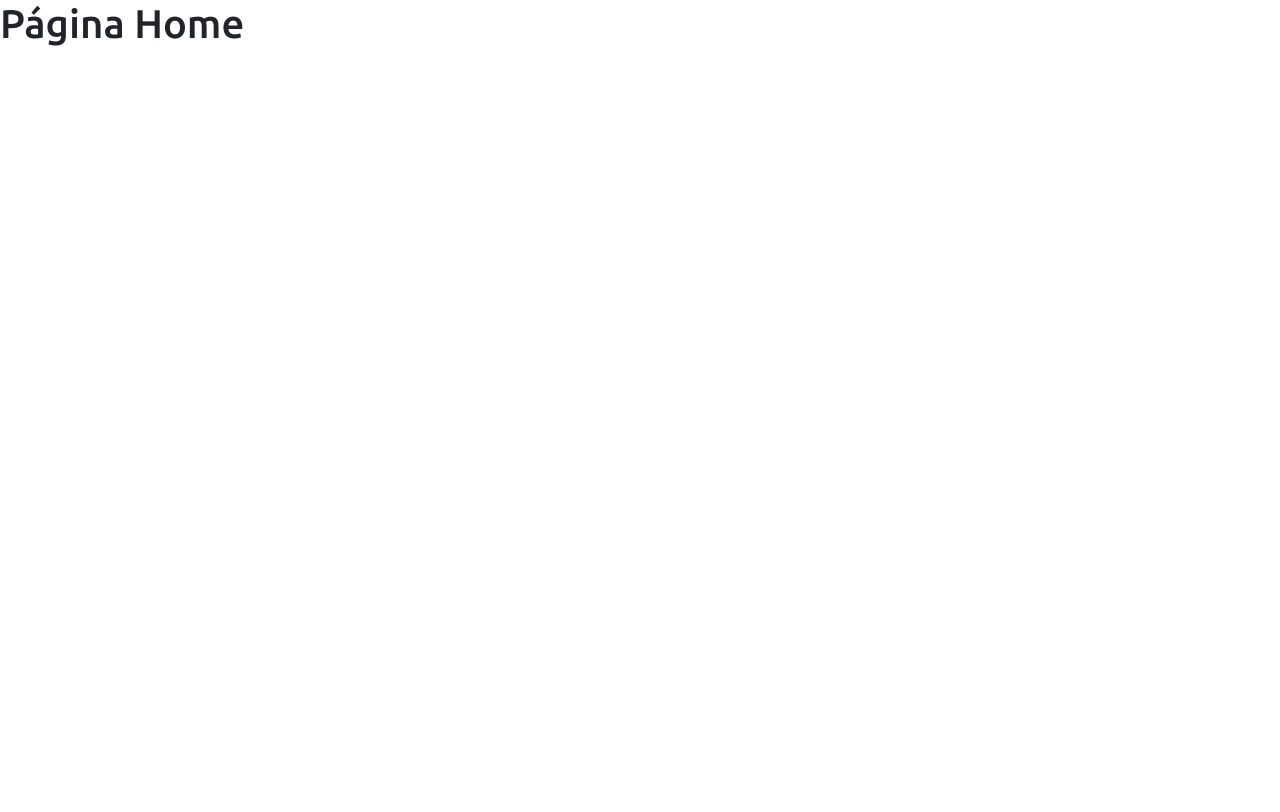
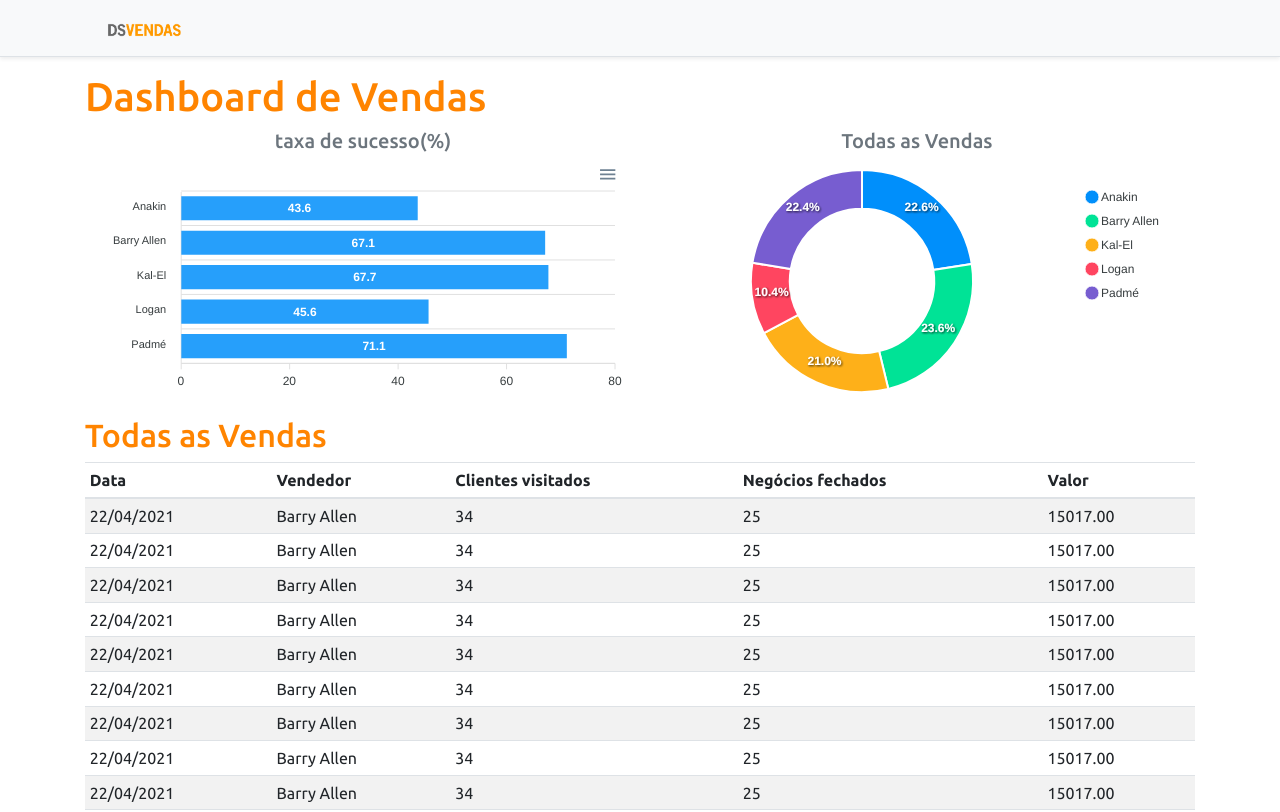
Before and after one commit to vitorhla/Project-DsVendas, a React (Create React App) app in the folder frontend/: page / in a window 1280 px wide. Shown: the top 812 px of the page. Built offline with nearby package versions, Linux system fonts and the light colour scheme.

Commit message:
Revert "13-Routes"
This reverts commit 9b80d310a7b8dd6a8c5c8601d16500c61c2e30e6.

```diff
--- a/frontend/package.json
+++ b/frontend/package.json
@@ -19,7 +19,6 @@
     "react": "^17.0.2",
     "react-apexcharts": "^1.3.9",
     "react-dom": "^17.0.2",
-    "react-router-dom": "^5.2.0",
     "react-scripts": "4.0.3",
     "typescript": "^4.1.2",
     "web-vitals": "^1.0.1"
@@ -47,8 +46,5 @@
       "last 1 firefox version",
       "last 1 safari version"
     ]
-  },
-  "devDependencies": {
-    "@types/react-router-dom": "^5.1.7"
   }
 }
--- a/frontend/src/App.tsx
+++ b/frontend/src/App.tsx
@@ -1,9 +1,45 @@
-import Routes from "Routes";
+import BarChart from "components/BarChart";
+import DataTable from "components/DataTable";
+import DonutChart from "components/DonutChart";
+import Footer from "components/Footer";
+import NavBar from "components/NavBar";
 
 function App() {
   return (
-    <Routes/>
+    <>
 
+    <NavBar />
+
+    <div className = "container">
+
+      <h1 className="text-primary py-10"> Dashboard de Vendas </h1>
+
+      <div className= "row px-3">
+        <div className="col-sm-6">
+          <h5 className="text-center text-secondary"> taxa de sucesso(%)</h5>
+          <BarChart/>
+        </div>
+
+        <div className="col-sm-6">
+          <h5 className="text-center text-secondary"> Todas as Vendas</h5>
+          <DonutChart/>
+        </div>
+
+      </div>
+
+
+      <div className ="py3">
+        <h2 className = "text-primary">Todas as Vendas</h2>
+
+      </div>
+
+
+
+     <DataTable/>
+    </div>
+
+    <Footer/>
+      </>
   );
 }
 
--- a/frontend/src/Routes.tsx
+++ /dev/null
@@ -1,24 +0,0 @@
-import Dashboard from 'pages/Dashboard';
-import Home from 'pages/Home';
-import {BrowserRouter, Route} from 'react-router-dom';
-
-const Routes = () => {
-
-    return (
-        <BrowserRouter>
-            <switch>
-                <Route path="/" exact>
-                    <Home/>
-
-                </Route>
-                <Route path="/dashboard">
-                    <Dashboard/>
-
-                </Route>
-
-            </switch>
-        </BrowserRouter>
-    );
-}
-
-export default Routes;
--- a/frontend/src/pages/Dashboard/index.tsx
+++ /dev/null
@@ -1,46 +0,0 @@
-import BarChart from "components/BarChart";
-import DataTable from "components/DataTable";
-import DonutChart from "components/DonutChart";
-import Footer from "components/Footer";
-import NavBar from "components/NavBar";
-
-const Dashboard = () => {
-return (
-    <>
-
-    <NavBar />
-
-    <div className = "container">
-
-      <h1 className="text-primary py-10"> Dashboard de Vendas </h1>
-
-      <div className= "row px-3">
-        <div className="col-sm-6">
-          <h5 className="text-center text-secondary"> taxa de sucesso(%)</h5>
-          <BarChart/>
-        </div>
-
-        <div className="col-sm-6">
-          <h5 className="text-center text-secondary"> Todas as Vendas</h5>
-          <DonutChart/>
-        </div>
-
-      </div>
-
-
-      <div className ="py3">
-        <h2 className = "text-primary">Todas as Vendas</h2>
-
-      </div>
-
-
-
-     <DataTable/>
-    </div>
-
-    <Footer/>
-      </>
-    );
-}
-
-export default Dashboard;
--- a/frontend/src/pages/Home/index.tsx
+++ /dev/null
@@ -1,10 +0,0 @@
-const Home = () => {
-    return (
-        <div>
-
-          <h1>Página Home</h1>
-        </div>
-    );
-}
-
-export default Home;
```
Also changed, not shown: 1 other file (tests, documents, lock files or other folders).
